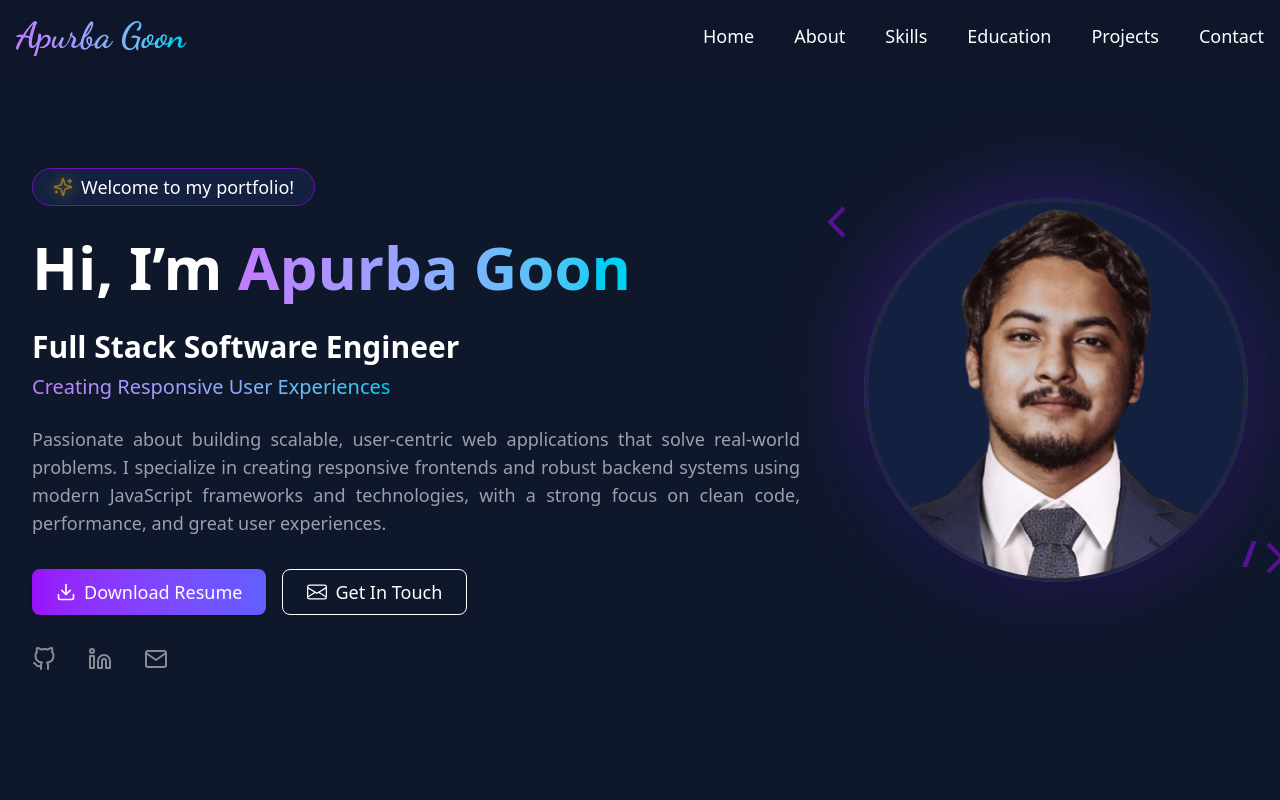
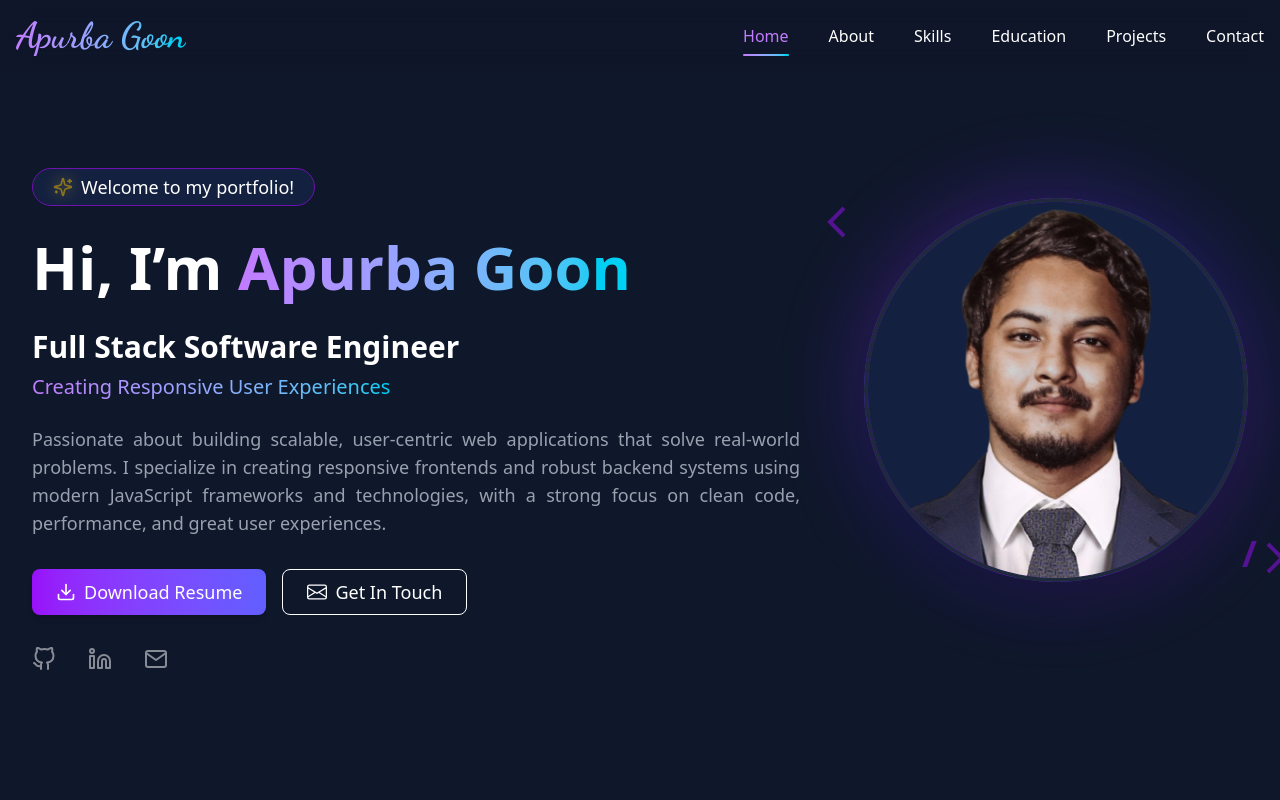
Before and after one commit to apurbagoon1/personal-portfolio-website, a React (Vite) app: page / in a window 1280 px wide. Shown: the top 800 px of the page. Built offline with nearby package versions, Linux system fonts and the light colour scheme.

Commit message:
Updated navber and responsive for mobile

```diff
--- a/src/Components/About.jsx
+++ b/src/Components/About.jsx
@@ -20,7 +20,7 @@ const About = () => {
             Me
           </span>
         </h2>
-        <div className="h-1 w-28 mx-auto bg-gradient-to-r from-cyan-400 to-purple-400 rounded-full animate-pulse m-4"></div>
+        <div className="h-1 w-20 md:w-28 mx-auto bg-gradient-to-r from-cyan-400 to-purple-400 rounded-full animate-pulse m-4"></div>
         <p className="text-gray-300 md:text-xl mb-6 md:mb-12">
           Discover my journey, passions, and what drives me as a developer
         </p>
--- a/src/Components/Contact.jsx
+++ b/src/Components/Contact.jsx
@@ -59,7 +59,7 @@ const Contact = () => {
                     <h2 className="text-2xl md:text-4xl font-bold text-white">
                         Get In <span className="text-transparent bg-clip-text bg-gradient-to-r from-purple-400 to-cyan-400">Touch</span>
                     </h2>
-                    <div className="h-1 w-28 mx-auto bg-gradient-to-r from-cyan-400 to-purple-400 rounded-full animate-pulse my-4"></div>
+                    <div className="h-1 w-20 md:w-28 mx-auto bg-gradient-to-r from-cyan-400 to-purple-400 rounded-full animate-pulse my-4"></div>
                     <p className="text-gray-300 md:text-xl max-w-xl mx-auto">
                         Feel free to reach out for collaborations or just a friendly hello
                     </p>
--- a/src/Components/Education.jsx
+++ b/src/Components/Education.jsx
@@ -6,7 +6,7 @@ const Education = () => {
     <section id="education" className="bg-[#141e36] text-white py-10 md:py-20 px-4 md:px-8">
       <div className="max-w-5xl mx-auto">
         <h2 className="text-2xl md:text-4xl font-bold mb-4 text-center"><span className="text-transparent bg-clip-text bg-gradient-to-r from-purple-400 to-cyan-400">Education</span> </h2>
-        <div className="h-1 w-28 mx-auto bg-gradient-to-r from-cyan-400 to-purple-400 rounded-full animate-pulse mb-4"></div>
+        <div className="h-1 w-20 md:w-28 mx-auto bg-gradient-to-r from-cyan-400 to-purple-400 rounded-full animate-pulse mb-4"></div>
         <p className="text-gray-300 md:text-xl text-center mb-6 md:mb-12">
           My academic journey and educational background
         </p>
--- a/src/Components/Navbar.jsx
+++ b/src/Components/Navbar.jsx
@@ -1,61 +1,155 @@
-import React, { useState } from "react";
-import { Link } from "react-router";
+import React, { useEffect, useState } from "react";
+import { motion, AnimatePresence } from "framer-motion";
+
+const navItems = [
+  { id: "home", label: "Home" },
+  { id: "about", label: "About" },
+  { id: "skills", label: "Skills" },
+  { id: "education", label: "Education" },
+  { id: "projects", label: "Projects" },
+  { id: "contact", label: "Contact" },
+];
 
 const Navbar = () => {
   const [isOpen, setIsOpen] = useState(false);
-    const toggleMenu = () => setIsOpen(!isOpen);
+  const [activeSection, setActiveSection] = useState("home");
+  const [scrolled, setScrolled] = useState(false);
+
+useEffect(() => {
+  const handleScroll = () => {
+    setScrolled(window.scrollY > 20);
+
+    const scrollPosition = window.scrollY + 120;
+
+    for (const item of navItems) {
+      const section = document.getElementById(item.id);
+
+      if (!section) continue;
+
+      const top = section.offsetTop;
+      const height = section.offsetHeight;
+
+      if (
+        scrollPosition >= top &&
+        scrollPosition < top + height
+      ) {
+        setActiveSection(item.id);
+        break;
+      }
+    }
+  };
+
+  window.addEventListener("scroll", handleScroll);
+
+  handleScroll();
+
+  return () => {
+    window.removeEventListener("scroll", handleScroll);
+  };
+}, []);
+
+  const handleNavClick = (id) => {
+    setIsOpen(false);
+
+    const section = document.getElementById(id);
+
+    if (section) {
+      section.scrollIntoView({
+        behavior: "smooth",
+        block: "start",
+      });
+    }
+  };
 
   return (
-        <nav className="fixed top-0 left-0 w-full z-50 bg-[#0f172a]/60 backdrop-blur-md text-white">
+    <nav
+      className={`fixed top-0 left-0 w-full z-50 transition-all duration-300 ${
+        scrolled
+          ? "bg-[#0f172a]/80 backdrop-blur-xl border-b border-white/10 shadow-lg"
+          : "bg-[#0f172a]/60 backdrop-blur-md"
+      }`}
+    >
       <div className="max-w-7xl mx-auto px-4 py-4 flex justify-between items-center">
         {/* Logo */}
-                <a href="#">
-                    <h1 className="text-3xl md:text-4xl font-logo font-bold bg-gradient-to-r from-purple-400 to-cyan-400 bg-clip-text text-transparent">
+        <button
+          onClick={() => handleNavClick("home")}
+          className="text-3xl md:text-4xl font-logo font-bold bg-gradient-to-r from-purple-400 to-cyan-400 bg-clip-text text-transparent hover:scale-105 transition-transform duration-300"
+        >
           Apurba Goon
-                    </h1>
-                </a>
+        </button>
 
         {/* Desktop Menu */}
-                <ul className="hidden md:flex gap-5 lg:gap-10 font-medium text-lg">
-                    <li><a href="#" className="hover:text-purple-300">Home</a></li>
-                    <li><a href="#about" className="hover:text-purple-300">About</a></li>
-                    <li><a href="#skills" className="hover:text-purple-300">Skills</a></li>
-                    <li><a href="#education" className="hover:text-purple-300">Education</a></li>
-                    <li><a href="#projects" className="hover:text-purple-300">Projects</a></li>
-                    <li><a href="#contact" className="hover:text-purple-300">Contact</a></li>
+        <ul className="hidden md:flex gap-8 lg:gap-10 font-medium">
+          {navItems.map((item) => (
+            <li key={item.id}>
+              <button
+                onClick={() => handleNavClick(item.id)}
+                className={`relative transition-colors duration-300 ${
+                  activeSection === item.id
+                    ? "text-purple-400"
+                    : "text-white hover:text-purple-300"
+                }`}
+              >
+                {item.label}
+
+                {activeSection === item.id && (
+                  <motion.div
+                    layoutId="activeNav"
+                    className="absolute -bottom-2 left-0 right-0 h-[2px] rounded-full bg-gradient-to-r from-purple-400 to-cyan-400"
+                  />
+                )}
+              </button>
+            </li>
+          ))}
         </ul>
 
-                {/* Mobile Hamburger Button */}
+        {/* Mobile Button */}
         <button
-                    className="md:hidden focus:outline-none"
-                    onClick={toggleMenu}
-                    aria-label="Toggle Menu"
+          onClick={() => setIsOpen(!isOpen)}
+          className="md:hidden flex flex-col gap-1.5"
+          aria-label="Toggle menu cursor-pointer"
         >
-                    <svg
-                        className="w-6 h-6"
-                        fill="none"
-                        stroke="currentColor"
-                        viewBox="0 0 24 24"
-                    >
-                        {isOpen ? (
-                            <path strokeLinecap="round" strokeLinejoin="round" strokeWidth={2} d="M6 18L18 6M6 6l12 12" />
-                        ) : (
-                            <path strokeLinecap="round" strokeLinejoin="round" strokeWidth={2} d="M4 6h16M4 12h16M4 18h16" />
-                        )}
-                    </svg>
+          <motion.span
+            animate={isOpen ? { rotate: 45, y: 8 } : {}}
+            className="w-6 h-0.5 bg-gradient-to-r from-purple-400 to-cyan-400 cursor-pointer"
+          />
+          <motion.span
+            animate={isOpen ? { opacity: 0 } : {}}
+            className="w-6 h-0.5 bg-gradient-to-r from-purple-400 to-cyan-400 cursor-pointer"
+          />
+          <motion.span
+            animate={isOpen ? { rotate: -45, y: -8 } : {}}
+            className="w-6 h-0.5 bg-gradient-to-r from-purple-400 to-cyan-400 cursor-pointer"
+          />
         </button>
       </div>
 
-            {/* Mobile Menu Dropdown */}
+      {/* Mobile Menu */}
+      <AnimatePresence>
         {isOpen && (
-                <div className="md:hidden px-4 pb-4 space-y-2 font-medium bg-[#0f172a]/80 backdrop-blur-sm">
-                    <a href="#about" className="block hover:text-purple-300">About</a>
-                    <a href="#skills" className="block hover:text-purple-300">Skills</a>
-                    <a href="#education" className="block hover:text-purple-300">Education</a>
-                    <a href="#projects" className="block hover:text-purple-300">Projects</a>
-                    <a href="#contact" className="block hover:text-purple-300">Contact</a>
-                </div>
+          <motion.div
+            initial={{ opacity: 0, y: -15 }}
+            animate={{ opacity: 1, y: 0 }}
+            exit={{ opacity: 0, y: -15 }}
+            transition={{ duration: 0.25 }}
+            className="md:hidden mx-4 mb-4 rounded-2xl border border-white/10 bg-[#111c34]/95 backdrop-blur-xl shadow-xl overflow-hidden"
+          >
+            {navItems.map((item) => (
+              <button
+                key={item.id}
+                onClick={() => handleNavClick(item.id)}
+                className={`w-full text-left px-6 py-4 transition-all duration-300 ${
+                  activeSection === item.id
+                    ? "text-purple-400 bg-white/5"
+                    : "text-white hover:bg-white/5"
+                }`}
+              >
+                {item.label}
+              </button>
+            ))}
+          </motion.div>
         )}
+      </AnimatePresence>
     </nav>
   );
 };
--- a/src/Components/Projects.jsx
+++ b/src/Components/Projects.jsx
@@ -23,7 +23,7 @@ const Projects = () => {
         <h2 className="text-2xl md:text-4xl font-bold mb-4 text-center">
         <span className="text-transparent bg-clip-text bg-gradient-to-r from-purple-400 to-cyan-400">Projects</span>
         </h2>
-        <div className="h-1 w-28 mx-auto bg-gradient-to-r from-cyan-400 to-purple-400 rounded-full animate-pulse mb-4"></div>
+        <div className="h-1 w-20 md:w-28 mx-auto bg-gradient-to-r from-cyan-400 to-purple-400 rounded-full animate-pulse mb-4"></div>
         <p className="text-gray-300 md:text-xl text-center mb-6 md:mb-12">Here are some of my recent projects that showcase my skills and experience</p>
 
         <div className="grid md:grid-cols-2 gap-4 lg:gap-8">
--- a/src/Components/Skills.jsx
+++ b/src/Components/Skills.jsx
@@ -94,7 +94,7 @@ const Skills = () => {
         <h2 className="text-2xl md:text-4xl font-bold mb-4 ">
           <span className="text-transparent bg-clip-text bg-gradient-to-r from-purple-400 to-cyan-400">Skills</span>
         </h2>
-        <div className="h-1 w-24 mx-auto bg-gradient-to-r from-purple-400 to-cyan-400 rounded-full animate-pulse mb-4"></div>
+        <div className="h-1 w-16 md:w-24 mx-auto bg-gradient-to-r from-purple-400 to-cyan-400 rounded-full animate-pulse mb-4"></div>
         <p className="text-gray-300 md:text-xl mb-6 md:mb-12 max-w-2xl mx-auto">
           A snapshot of my technical toolkit — the languages, frameworks, and
           tools that power my projects.
--- a/src/hooks/useDynamicTitleOnScroll.js
+++ b/src/hooks/useDynamicTitleOnScroll.js
@@ -1,23 +1,43 @@
 import { useEffect } from "react";
+
+const navItems = [
+  { id: "home", title: "Home" },
+  { id: "about", title: "About" },
+  { id: "skills", title: "Skills" },
+  { id: "education", title: "Education" },
+  { id: "projects", title: "Projects" },
+  { id: "contact", title: "Contact" },
+];
 
 const useDynamicTitleOnScroll = () => {
   useEffect(() => {
-    const sections = document.querySelectorAll("section[id]");
-    const observer = new IntersectionObserver(
-      (entries) => {
-        entries.forEach((entry) => {
-          if (entry.isIntersecting) {
-            const sectionId = entry.target.getAttribute("id");
-            document.title = `Apurba Goon | ${sectionId.charAt(0).toUpperCase() + sectionId.slice(1)}`;
-          }
-        });
-      },
-      { threshold: 0.5 }
-    );
+    const handleScroll = () => {
+      const scrollPosition = window.scrollY + 180;
 
-    sections.forEach((section) => observer.observe(section));
+      for (const item of navItems) {
+        const section = document.getElementById(item.id);
 
-    return () => observer.disconnect();
+        if (!section) continue;
+
+        const top = section.offsetTop;
+        const height = section.offsetHeight;
+
+        if (
+          scrollPosition >= top &&
+          scrollPosition < top + height
+        ) {
+          document.title = `Apurba Goon | ${item.title}`;
+          break;
+        }
+      }
+    };
+
+    handleScroll();
+    window.addEventListener("scroll", handleScroll);
+
+    return () => {
+      window.removeEventListener("scroll", handleScroll);
+    };
   }, []);
 };
 
```
Lines whose indentation alone changed are shown as unchanged.
